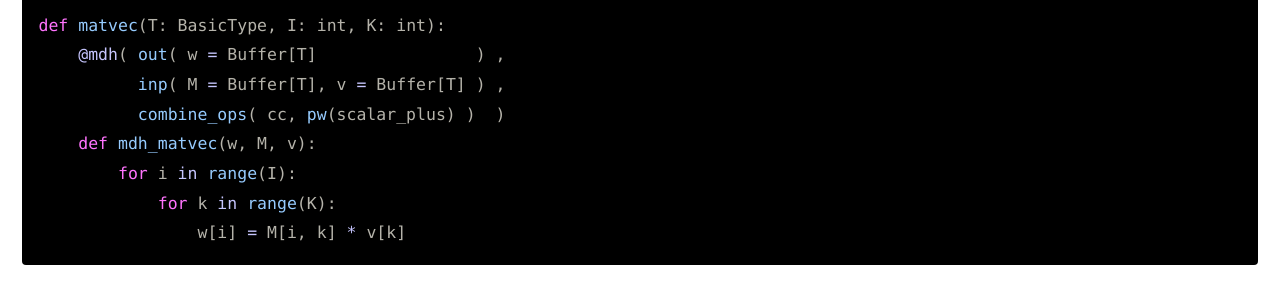
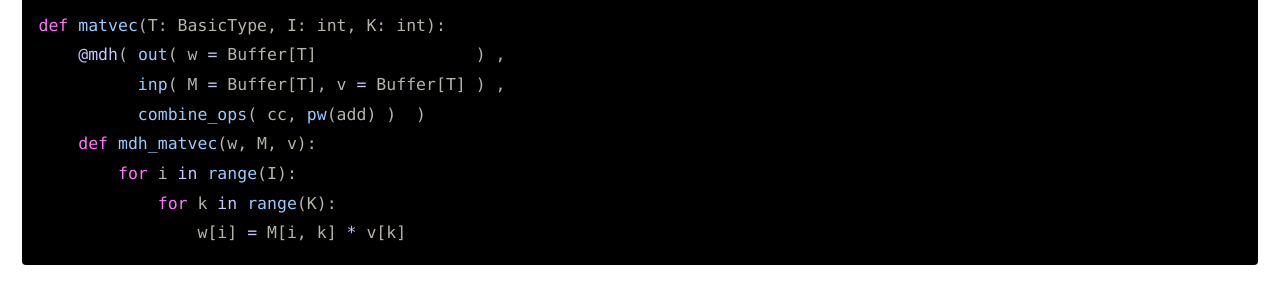
Before and after one commit to mdh-lang/mdh-lang.github.io, a Jekyll site: the page built from index.md, in a window 1280 px wide and 900 px high, scrolled down 2756 px. Shown: the part 155-441 px from the top of the window. Built offline with Jekyll 4.4.1, drawn with Linux system fonts in a browser that asks for light colours; cached includes are drawn as plain includes.

Commit message:
Rename scalar_plus (#44)

```diff
--- a/index.md
+++ b/index.md
@@ -57,12 +57,12 @@ def matvec( T:BasicType, I:int,K:int ):
         def mul( out:Scalar[T], inp:Scalar[T,T] ):
             out['w'] = inp['M'] * inp['v']
 
-        def scalar_plus( res, lhs,rhs ):
+        def add( res, lhs,rhs ):
             res['w'] = lhs['w'] + rhs['w']
 
         return (
             out_view[T]( w = [lambda i,k: (i)] ),
-              md_hom[I,K]( mul, (cc,pw(scalar_plus)) ),
+              md_hom[I,K]( mul, (cc,pw(add)) ),
                 inp_view[T,T]( M = [lambda i,k: (i,k)] ,
                                v = [lambda i,k: (k)  ] )
         )
@@ -255,7 +255,7 @@ For our *MatVec* example, our Python-based input code is of the following form:
 def matvec(T: BasicType, I: int, K: int):
     @mdh( out( w = Buffer[T]                ) ,
           inp( M = Buffer[T], v = Buffer[T] ) ,
-          combine_ops( cc, pw(scalar_plus) )  )
+          combine_ops( cc, pw(add) )  )
     def mdh_matvec(w, M, v):
         for i in range(I):
             for k in range(K):
```
